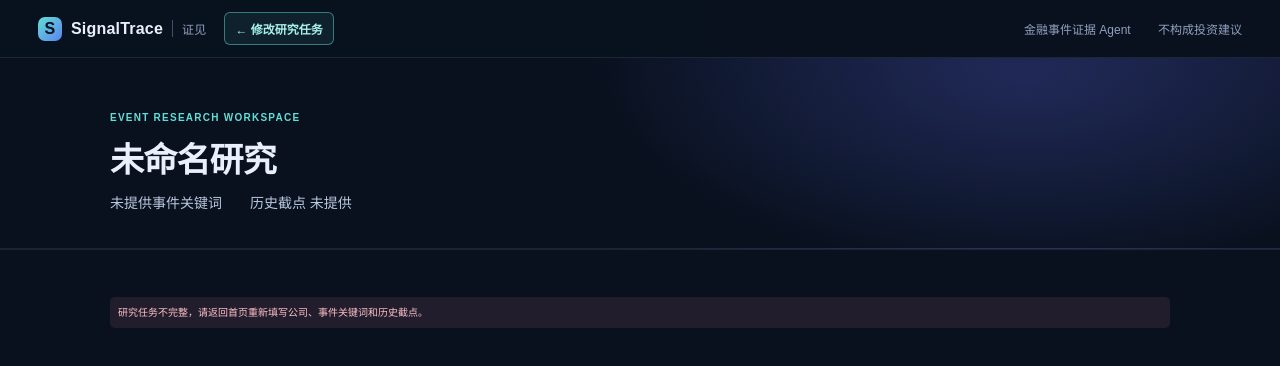
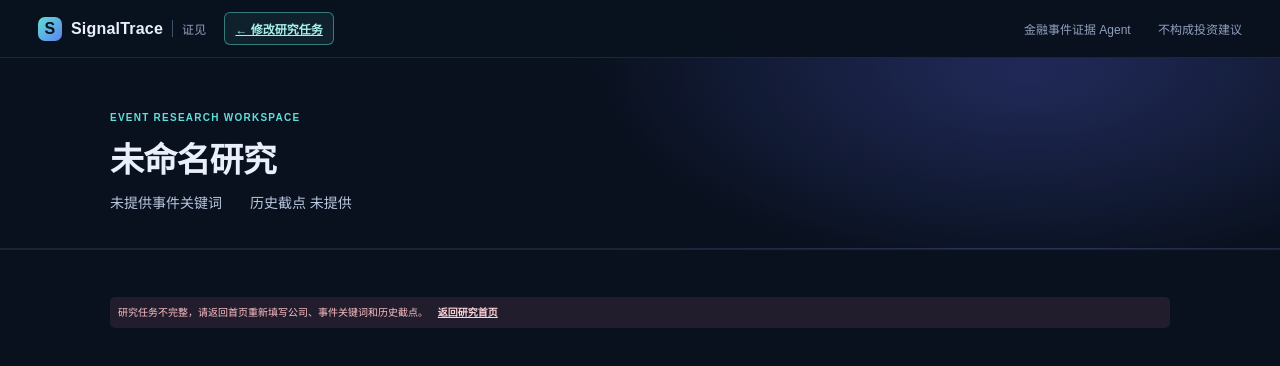
Before and after one commit to erinzhang2711-png/Signal-Trace, a Next.js app: page /research in a window 1280 px wide. Shown: the top 366 px of the page. Built offline with nearby package versions, Linux system fonts and the light colour scheme.

Commit message:
fix: keep research navigation available after agent errors

```diff
--- a/app/research/page.tsx
+++ b/app/research/page.tsx
@@ -1,7 +1,7 @@
 "use client";
 
 import { Suspense, useCallback, useEffect, useMemo, useRef, useState } from "react";
-import { useRouter, useSearchParams } from "next/navigation";
+import { useSearchParams } from "next/navigation";
 
 import { evidenceFromImport, nextState } from "@/lib/evidence";
 import type { AgentProposal, AgentRun, EvidenceItem, EventState, ImportedMaterial, ResearchTask } from "@/lib/types";
@@ -28,7 +28,6 @@ export default function ResearchPage() {
 }
 
 function ResearchWorkspace() {
-  const router = useRouter();
   const searchParams = useSearchParams();
   const task = useMemo<ResearchTask>(() => ({
     companyQuery: searchParams.get("company")?.trim() ?? "",
@@ -73,11 +72,11 @@ function ResearchWorkspace() {
     void runResearch();
   }, [runResearch, taskKey]);
 
-  if (run) return <ResearchDashboard task={task} run={run} onBack={() => router.push("/")} onRerun={() => void runResearch()} />;
+  if (run) return <ResearchDashboard task={task} run={run} onRerun={() => void runResearch()} />;
 
   return <main>
     <header className="topbar">
-      <div className="topbar-left"><div className="brand"><span className="brand-mark">S</span><span>SignalTrace</span><em>证见</em></div><button className="topbar-start" onClick={() => router.push("/")}>← 修改研究任务</button></div>
+      <div className="topbar-left"><div className="brand"><span className="brand-mark">S</span><span>SignalTrace</span><em>证见</em></div><a className="topbar-start" href="/">← 修改研究任务</a></div>
       <div className="topbar-meta">金融事件证据 Agent <span className="divider" /> 不构成投资建议</div>
     </header>
     <section className="result-hero">
@@ -87,23 +86,23 @@ function ResearchWorkspace() {
     </section>
     <section className="execution-section result-content">
       {loading && <div className="research-loading panel"><span className="live-dot" />Agent 正在调用 iFinD MCP 检索公告、新闻、披露事件与历史市场背景…</div>}
-      {error && <div className="error-box">{error}</div>}
+      {error && <div className="error-box">{error} <a href="/">返回研究首页</a></div>}
     </section>
   </main>;
 }
 
-function ResearchDashboard({ task, run, onBack, onRerun }: { task: ResearchTask; run: AgentRun; onBack: () => void; onRerun: () => void }) {
+function ResearchDashboard({ task, run, onRerun }: { task: ResearchTask; run: AgentRun; onRerun: () => void }) {
   const evidence = useMemo<EvidenceItem[]>(() => run.evidence?.length ? [...run.evidence].sort((left, right) => left.disclosedAt.localeCompare(right.disclosedAt)) : [], [run]);
   const canBuildTimeline = run.status === "待用户确认" && evidence.some((item) => item.sourceUrl && item.quote);
   const [selectedId, setSelectedId] = useState<string | null>(null);
-  if (!canBuildTimeline) return <CandidateResearchInbox task={task} run={run} onBack={onBack} onRerun={onRerun} />;
+  if (!canBuildTimeline) return <CandidateResearchInbox task={task} run={run} onRerun={onRerun} />;
 
   const selected = evidence.find((item) => item.id === selectedId) ?? evidence[0];
   const state = run.proposal?.proposedState ?? "待人工核验";
   const conclusion = run.proposal?.suggestedConclusion || (evidence.length ? "已检索到候选材料，正在等待 Agent 归并与原文核验；当前不建立正式事件结论。" : "本次未检索到可展示材料，正式事件状态保持待人工核验。");
 
   return <main>
-    <header className="topbar"><div className="topbar-left"><div className="brand"><span className="brand-mark">S</span><span>SignalTrace</span><em>证见</em></div><button className="topbar-start" onClick={onBack}>← 开始新研究</button></div><div className="topbar-meta">金融事件证据 Agent <span className="divider" /> 不构成投资建议</div></header>
+    <header className="topbar"><div className="topbar-left"><div className="brand"><span className="brand-mark">S</span><span>SignalTrace</span><em>证见</em></div><a className="topbar-start" href="/">← 开始新研究</a></div><div className="topbar-meta">金融事件证据 Agent <span className="divider" /> 不构成投资建议</div></header>
     <section className="hero"><div><p className="eyebrow">EVIDENCE-FIRST EVENT INTELLIGENCE</p><h1>{task.companyQuery}</h1><p className="subtitle">{task.eventQuery} · 截至 {task.cutoffDate} 的可追溯研究快照</p></div><div className="watchlist"><span>研究标的</span><b>{task.companyQuery}</b></div></section>
     <section className="dashboard">
       <aside className="left-column">
@@ -120,7 +119,7 @@ function ResearchDashboard({ task, run, onBack, onRerun }: { task: ResearchTask;
   </main>;
 }
 
-function CandidateResearchInbox({ task, run, onBack, onRerun }: { task: ResearchTask; run: AgentRun; onBack: () => void; onRerun: () => void }) {
+function CandidateResearchInbox({ task, run, onRerun }: { task: ResearchTask; run: AgentRun; onRerun: () => void }) {
   const [material, setMaterial] = useState<ImportedMaterial>(blankMaterial);
   const [proposal, setProposal] = useState<AgentProposal | null>(null);
   const [loading, setLoading] = useState(false);
@@ -167,10 +166,10 @@ function CandidateResearchInbox({ task, run, onBack, onRerun }: { task: Research
     setFormalRun({ ...run, id: `${run.id}-confirmed`, status: "待用户确认", stopReason: "人工已核验并确认首条权威证据，已建立正式事件工作台。", proposal, evidence: [item] });
   }
 
-  if (formalRun) return <ResearchDashboard task={task} run={formalRun} onBack={onBack} onRerun={onRerun} />;
+  if (formalRun) return <ResearchDashboard task={task} run={formalRun} onRerun={onRerun} />;
 
   return <main>
-    <header className="topbar"><div className="topbar-left"><div className="brand"><span className="brand-mark">S</span><span>SignalTrace</span><em>证见</em></div><button className="topbar-start" onClick={onBack}>← 修改研究任务</button></div><div className="topbar-meta">金融事件证据 Agent <span className="divider" /> 不构成投资建议</div></header>
+    <header className="topbar"><div className="topbar-left"><div className="brand"><span className="brand-mark">S</span><span>SignalTrace</span><em>证见</em></div><a className="topbar-start" href="/">← 修改研究任务</a></div><div className="topbar-meta">金融事件证据 Agent <span className="divider" /> 不构成投资建议</div></header>
     <section className="hero"><div><p className="eyebrow">RESEARCH INBOX · NOT A FORMAL EVENT</p><h1>{task.companyQuery}</h1><p className="subtitle">{task.eventQuery} · 截至 {task.cutoffDate} 的候选材料收件箱</p></div><div className="watchlist"><span>研究标的</span><b>{task.companyQuery}</b></div></section>
     <section className="inbox-layout">
       <aside className="left-column"><article className="panel conclusion-card"><div className="panel-label">尚未建立正式事件</div><div className="state-row"><span className="status-pill tone-amber">待人工核验</span><span className="version">候选池</span></div><p>Agent 找到的是可能相关的材料，不等于已识别出“同一投资事件”。在交易对手、原文链接或时间字段不完整时，系统不会伪造一条时间线。</p><div className="risk-callout"><strong>为什么没有时间线？</strong><span>当前材料不足以安全归并，也不能判断其是事实、观点、推测或传闻。</span></div></article><article className="panel market-card"><div className="panel-heading"><span>检索覆盖</span><small>非因果验证</small></div><div className="market-grid"><div><span>工具调用</span><b>{run.toolCalls.length} 次</b></div><div><span>候选片段</span><b>{candidates.length} 条</b></div><div><span>历史截点</span><b>{task.cutoffDate}</b></div></div><p className="fine-print">MCP 的返回先进入候选池；只有来源和事件归并通过后，才会成为可追溯证据。</p></article></aside>
```
Also changed, not shown: app/globals.css.
